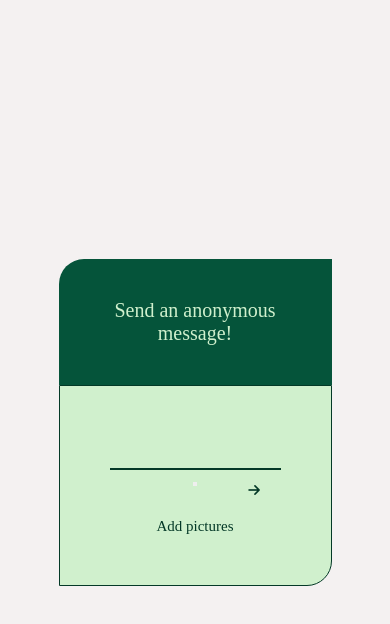
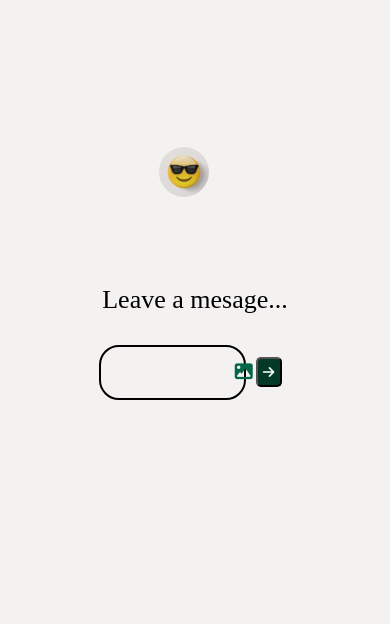
Before and after one commit to NIMIAA/StartUp, a plain HTML site: page anonymous.html in a window 390 px wide. Drawn offline with Linux system fonts and the light colour scheme.

Commit message:
anonymous

```diff
--- a/anonymous.html
+++ b/anonymous.html
@@ -11,19 +11,30 @@
 <body>
     <div class="anonymous">
         <div class="anonymous-box">
-            <div class="box-head">
-            <p>Send an anonymous message!</p>
+            <div class="head-section-right">
+            </div>
 
+            <div class="box">
+                <div class="box-head">
+                    <p>Leave a mesage...</p>
+                </div>
+                <div class="box-form">
+                    <div class="form">
+
+                            <div contenteditable="true" id="input-text" class="input-text" > </div>
+
+                    <label for="fileInput">
+                        <i class="fa-solid fa-image" style="color: #056649;"></i>
+                    </label>
+                    <input type="file" id="fileInput">
+
+                    </div>
+                    <button class="btn-icon1">
+                        <i class="fa-solid fa-arrow-right" style="color: #f1f4f8;"></i>
+                    </button>
+                </div>
             </div>
-            <div class="box-form">
-                <form action="" class="anonymous-input">
-                    <input id="inputText" type="text" required >
-                    <button type="submit"><a href="registersuccess.html"><i class="fa-solid fa-arrow-right"></i></a></button>
 
-
-                </form>
-                <p><a href="anonymous2.html">Add pictures</a></p>
-            </div>
         </div>
 
 
--- a/index.js
+++ b/index.js
@@ -24,32 +24,42 @@ const link = document.getElementById('link');
 // var text = document.getElementById('new-text').innerHTML
 
 
-let input = document.getElementById("inputTag");
-let fileInput = document.querySelector(".file-input");
-let imageName = document.getElementById("imageName");
+const input = document.getElementById('input-text');
 
-fileInput.addEventListener("click", function(){
-    input.click();
-});
+function autoExpand(){
+    // this.style.width = 'auto'
+    // this.style.width = input.scrollWidth + 'px'
+    input.style.height = 'auto';
+    input.style.height = input.scrollHeight + 'px'
+}
+input.addEventListener('input', autoExpand);
 
-input.addEventListener("change", function(){
-    let fileName = input.files[0].name;
-    fileInput.textContent = fileName;
-});
+// let input = document.getElementById("inputTag");
+// let fileInput = document.querySelector(".file-input");
+// let imageName = document.getElementById("imageName");
 
-let inputText = document.querySelector("#inputText");
-let list = document.getElementById("list");
+// fileInput.addEventListener("click", function(){
+//     input.click();
+// });
 
-inputText.addEventListener("keyup", function(event){
-    if(event.key == "Enter"){
-        addItem(this.value);
-        this.value = "";
-    }
-});
+// input.addEventListener("change", function(){
+//     let fileName = input.files[0].name;
+//     fileInput.textContent = fileName;
+// });
 
-let addItem = (inputText) => {
-    let listItem = document.createElement("li");
-    listItem.innerHTML = inputText;
+// let inputText = document.querySelector("#inputText");
+// let list = document.getElementById("list");
 
-    list.appendChild(listItem);
-};
+// inputText.addEventListener("keyup", function(event){
+//     if(event.key == "Enter"){
+//         addItem(this.value);
+//         this.value = "";
+//     }
+// });
+
+// let addItem = (inputText) => {
+//     let listItem = document.createElement("li");
+//     listItem.innerHTML = inputText;
+
+//     list.appendChild(listItem);
+// };
--- a/style.css
+++ b/style.css
@@ -188,87 +188,98 @@ height: 60vh;
     cursor: pointer;
 }
 .anonymous{
-    height: 100vh;
     display: flex;
     justify-content: center;
     align-items: center;
+
+    font-size: 18px;
+    height: 100vh;
     background: #f4f1f1;
+    position: relative;
+}
+.anonymous p{
+    text-align: center;
+    font-size: 26px;
 }
 .anonymous-box{
-    width: 25%;
-    /* border: 2px solid; */
-    color:#d0f0cd;
+    width: 50%;
+    position: absolute;
+    height: 70%;
+    /* border: 1px solid; */
+}
+.anonymous .head-section-right{
+        background: url('images/emo.jpg')no-repeat center center/cover;
+        height: 50px;
+        width: 50px;
+        border-radius:40px ;
+        right: 50%;
+        margin-top: 20px;
+
+    }
+
+.box{
+    position: absolute;
+    top: 30%;
+    width: 100%;
+    border-radius: 20px;
+    padding: 40px;
 
 }
-.anonymous-box p{
-    text-align: center;
-    font-size: 20px;
+.box-head{
+    margin-bottom: 30px;
+}
+ .box-form{
+    display: flex;
+    justify-content: center;
+    align-items: center;
+}
+.form{
+    display: flex;
+    justify-content: center;
+    align-items: center;
+    border: 2px solid;
+    border-radius: 20px;
+    width: 300px;
+}
+
+.input-text{
+    height: auto;
+    min-width: 100%;
+    min-height: 30px;
+    padding: 0 30px;
+    box-sizing: border-box;
+    resize: none;
+    overflow-y: auto;
+    border: none;
+    outline: none;
+    /* border: 1px solid; */
+}
+
+.form label{
+    display: inline-block;
+    padding: 15px;
+    cursor: pointer;
 
 }
-.anonymous-input input{
-    background: transparent;
-    border: none;
-    border-bottom: 2px solid #043927;
-    width: 100%;
-    margin-top: 10px;
-    outline: none;
-    color: #043927;
-    text-align: center;
-    font-size: 19px;
-}
-.box-head{
-    background: #05543a;
-    padding: 40px;
-    border-radius: 25px 0 0;
-}
-.box-form{
-    padding: 50px;
-    background: #d0f0cd;
-    color: #043927;
-    border: 1px solid;
-    border-radius: 0 0 25px;
-    text-align: center;
-}
-.box-form p{
-    margin-top: 15px;
-    font-size: 15px;
-}
-.box-form i{
-    position: absolute;
-    right: 130px ;
-    cursor: pointer;
-}
-.anonymous-input{
-    margin-bottom: 30px;
-}
-label{
-    background: #043927;
-    cursor: pointer;
-    padding: 10px;
-    border: 1px solid black;
-    color: #d0f0cd;
-}
-.hidden{
-display: none;
-cursor: pointer;
+.form input[type="file"]{
+    display: none;
 }
 
-.anonymous-box a{
-    color:#043927;
-    border: none;
-    /* background: #688553; */
-    /* border-radius: 20px; */
-    /* padding: 10px 20px; */
+.btn-icon1{
+    cursor: pointer;
+    background: #043927;
+    width: 30px;
+    height: 30px;
+    margin:0px 10px ;
+    padding: 5px;
+    border-radius: 5px;
 }
-/* .anonymous-box a:hover{
-    background: #688553;
-} */
-/* .bottoms{
-    margin-top: 20px;
-    text-align: center;
-} */
 
-#list{
+
+
+
+
+/* #list{
     position: relative;
     margin-top: 20px;
     height: 400px;
@@ -282,7 +293,7 @@ li{
     justify-content: center;
     margin: 15px 0;
     cursor: pointer;
-}
+} */
 .btn{
     padding: 10px 30px;
     margin-bottom: 10px;
@@ -293,8 +304,12 @@ li{
     cursor: pointer;
     font-size: 15px;
 }
-.btn a{
+.btn a,.btn a:hover{
     color: #ebe4e4;
+    text-decoration: none;
+}
+.btn:hover{
+    background:#1c6913 ;
 }
 .btn2{
 
@@ -310,7 +325,7 @@ li{
     color: #fff;
 }
 .btn2:hover{
-background-color: #688553;
+background-color: #1c6913;
 color: #043927;
 }
 .success2 .btn2{
@@ -322,10 +337,10 @@ color: #043927;
     border:1px solid #043927;
     border-radius: 5px;
     cursor: pointer;
-
+    color: #043927;
 }
 .btn3:hover{
-    background: #1e7714;
+    background: #1c6913;
     color: #f0ebeb;
 }
 
@@ -380,8 +395,25 @@ color: #043927;
 }
 .anonymous-box{
     width: 70%;
+    position: absolute;
+    height: 70%;
+    }
+
+.anonymous .head-section-right{
+    right: 45%;
 }
+.box{
+    top: 20%;
+    width: 100%;
+    height: 50%;
+
 }
+.form{
+    width: 350px;
+}
+
+}
+
 
 @media screen and (max-width:1024px) and (min-width:768px){
     .logo{
@@ -424,6 +456,8 @@ color: #043927;
         padding: 10px 15px;
         width: 80%;
     }
-    .anonymous-box{
-        width: 70%;}
+
+    .form{
+        width: 700px;
+    }
 }
```
Also changed, not shown: anonymous2.html (deleted, +0 -35 lines), index.html (+1 -1 lines).
